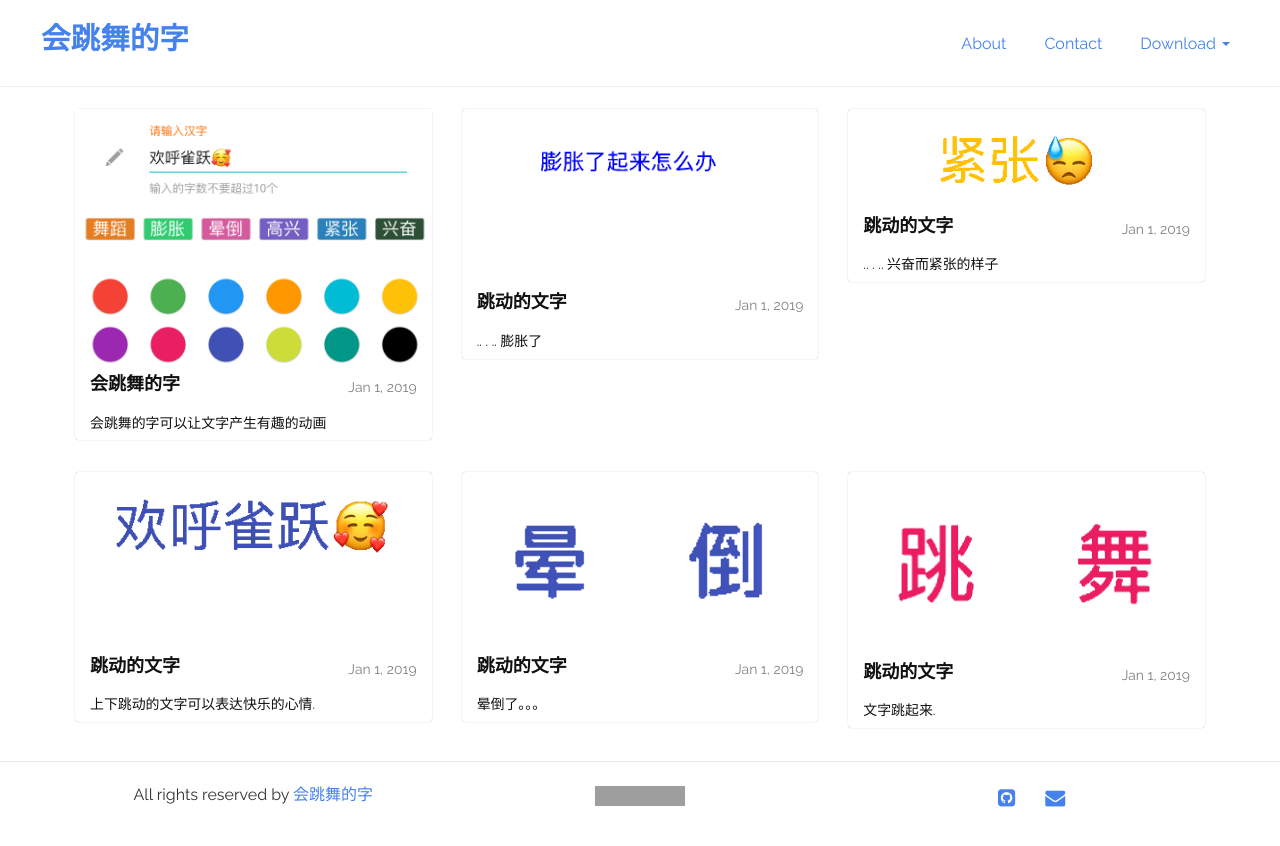
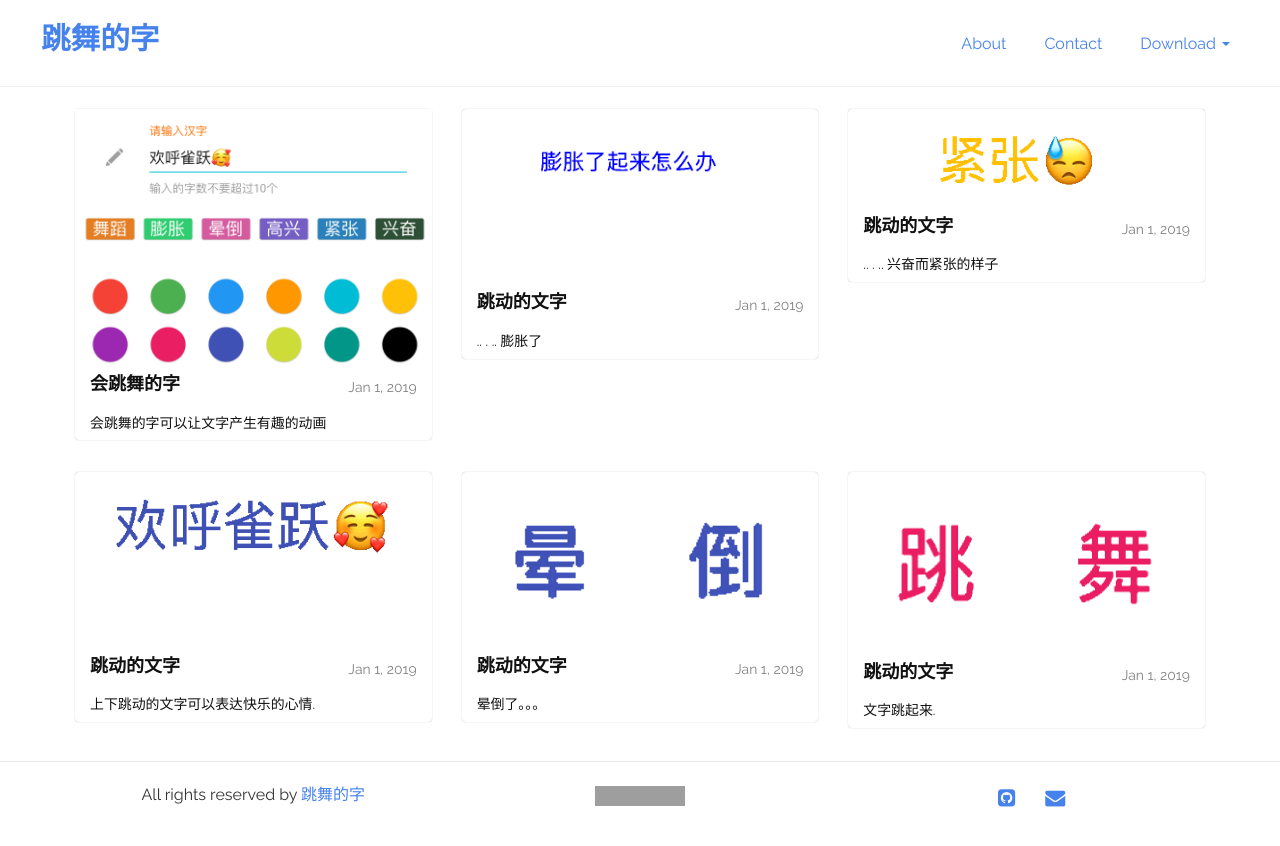
Before and after one commit to wanzheng2019/wanzheng2019.github.io, a Jekyll site: the page built from index.html, in a window 1280 px wide. Shown: the top 846 px of the page. Built offline with Jekyll 4.4.1, drawn with Linux system fonts in a browser that asks for light colours; the list of posts is cut into pages by our own code; grey boxes are pictures that could not be loaded.

Commit message:
change name

```diff
--- a/_config.yml
+++ b/_config.yml
@@ -6,25 +6,25 @@
 # 'jekyll serve'. If you change this file, please restart the server process.
 
 # Site settings
-title: 会跳舞的字
+title: 跳舞的字
 email: zheng.wan@outlook.com
 description: > # this means to ignore newlines until "baseurl:"
- 会跳舞的字是一个让文字动起来的App
+ 跳舞的字是一个让文字动起来的App
 
 
 baseurl: "/" # the subpath of your site, e.g. /blog
-url: "http://wanzheng2019.github.io" # the base hostname & protocol for your site
+url: "http://www.dancingchar.com" # the base hostname & protocol for your site
 
 #sidebar
 default-image: webjeda-logo-big.jpg # If there is no featured image in a post then this image will be showed. Also on all pages this image will be showed. Use a 500x250 image.
 
 #footer
 
-built-by: 会跳舞的字
+built-by: 跳舞的字
 
 copyright:
-   name: 会跳舞的字
-   link: 'http://wanzheng2019.github.io/'
+   name: 跳舞的字
+   link: 'http://www.dancingchar.com'
 
 # Build settings
 markdown: kramdown
```
